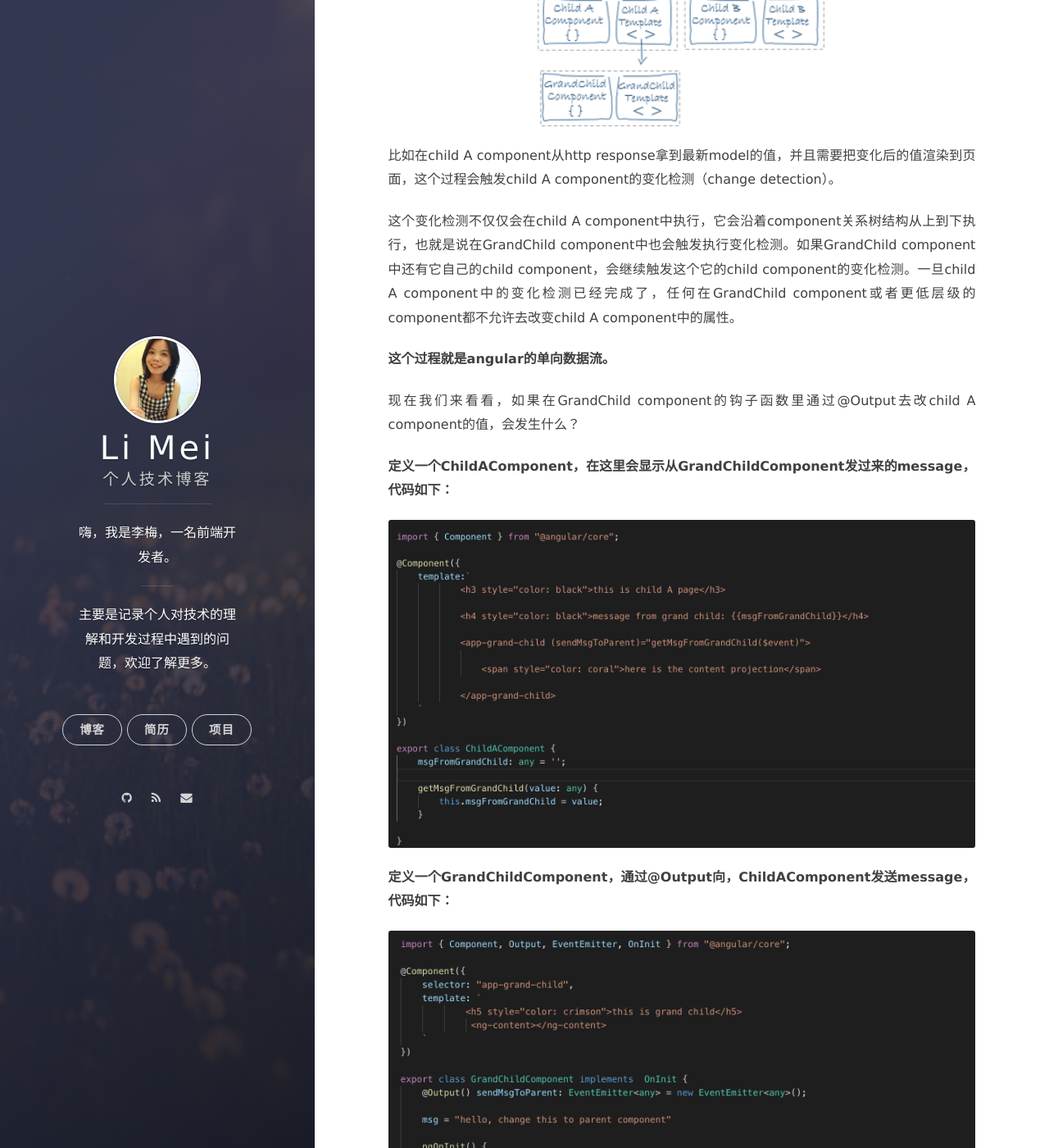
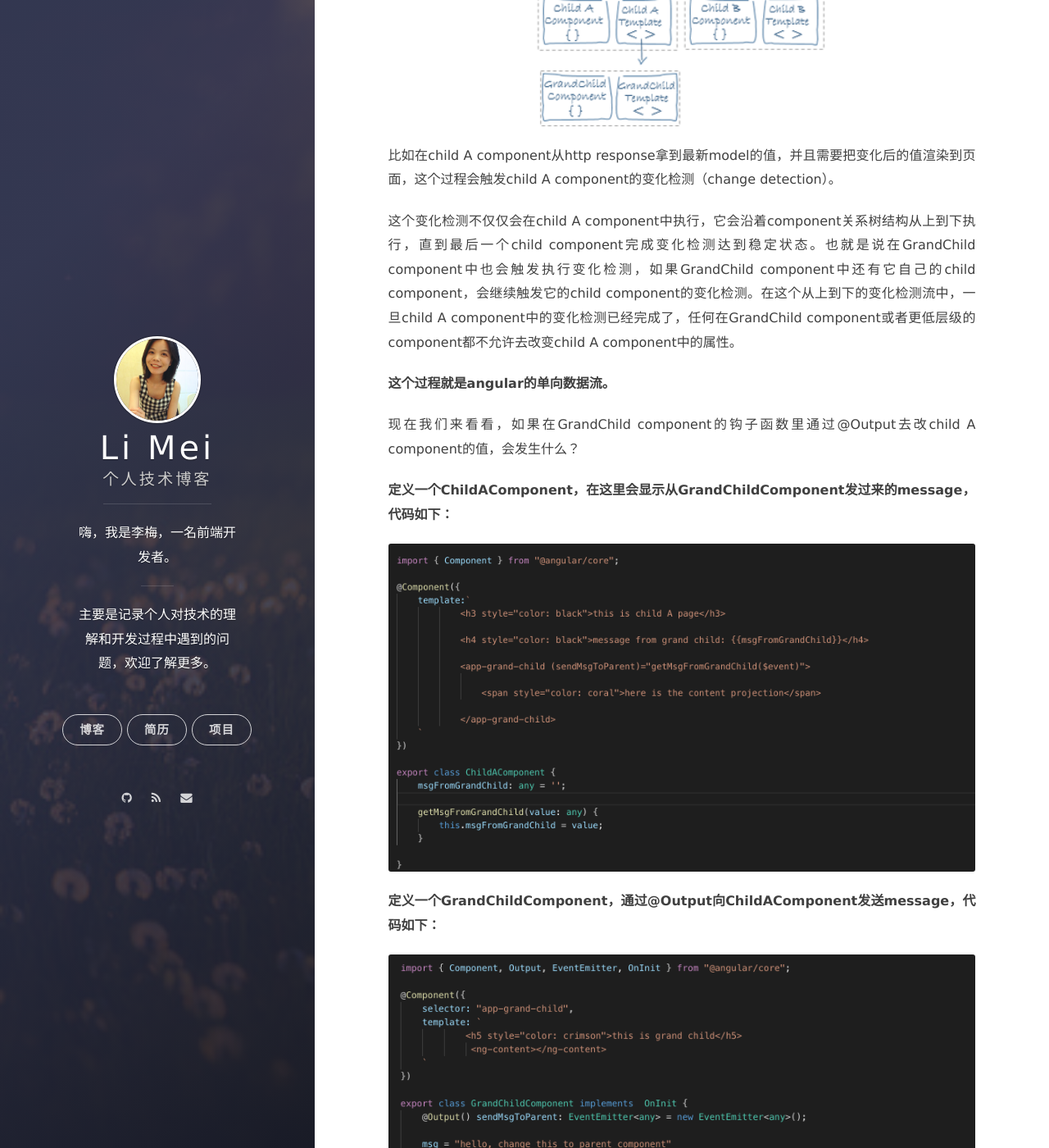
Before and after one commit to LiMeii/LiMeii.github.io, a Jekyll site: the page built from _posts/2019-06-21-angular-unidirectional-data-flow.md, in a window 1280 px wide and 1400 px high, scrolled down 313 px. Shown: the whole window at 82% size. Built offline with Jekyll 4.4.1, drawn with Linux system fonts in a browser that asks for light colours; nearby versions of some CDN libraries; some of the changed text lies outside the part shown.

Commit message:
update unidirectional data flow post

```diff
--- a/_posts/2019-06-21-angular-unidirectional-data-flow.md
+++ b/_posts/2019-06-21-angular-unidirectional-data-flow.md
@@ -11,7 +11,7 @@
 比如在child A component从http response拿到最新model的值，并且需要把变化后的值渲染到页面，这个过程会触发child A component的变化检测（change detection）。
 
 
-这个变化检测不仅仅会在child A component中执行，它会沿着component关系树结构从上到下执行，也就是说在GrandChild component中也会触发执行变化检测。如果GrandChild component中还有它自己的child component，会继续触发这个它的child component的变化检测。一旦child A component中的变化检测已经完成了，任何在GrandChild component或者更低层级的component都不允许去改变child A component中的属性。
+这个变化检测不仅仅会在child A component中执行，它会沿着component关系树结构从上到下执行，直到最后一个child component完成变化检测达到稳定状态。也就是说在GrandChild component中也会触发执行变化检测，如果GrandChild component中还有它自己的child component，会继续触发它的child component的变化检测。在这个从上到下的变化检测流中，一旦child A component中的变化检测已经完成了，任何在GrandChild component或者更低层级的component都不允许去改变child A component中的属性。
 
 
 **这个过程就是angular的单向数据流。**
@@ -23,7 +23,7 @@
 
 ![angular-unidirectional-data-flow](https://limeii.github.io/assets/images/posts/angular/angular-unidirectional-data-flow.png){:height="100%" width="100%"}
 
-**定义一个GrandChildComponent，通过@Output向，ChildAComponent发送message，代码如下：**
+**定义一个GrandChildComponent，通过@Output向ChildAComponent发送message，代码如下：**
 
 ![angular-unidirectional-data-flow](https://limeii.github.io/assets/images/posts/angular/angular-unidirectional-data-flow2.png){:height="100%" width="100%"}
 
@@ -46,7 +46,7 @@
 
 如果把ngAfterViewInit换成ngAfterViewChecked，效果也是一样的，会有同样的错误
 
-**出现这种错误的原因是：**在angular中强制了单向数据流，当有变化的时候，变化检测机制是沿着component关系树结构从上到下执行，任何更低一层级去改上一层级的属性，都不允许。如果是在生产环境里，也就是启用了enableProdMode() 会直接忽略这样的操作，页面也不会显示变化以后的值，也不会报错。但是在开发模式下，在每一次变换检测（change detection）以后，angular会再从上到下再多跑一个变化检测，确保每次改动之后所有的状态是stable的，这个时候发现有低层级改动上一层级的值，就会出现上面那个错误。
+**出现这种错误的原因是：**在angular中强制了单向数据流，当有变化的时候，变化检测机制是沿着component关系树结构从上到下执行，直到最后一个child component变化检测完成，这个完整的变化检测才算结束。在这个过程中，parent component的变化检测完成以后，任何更低一层级去改上一层级的属性，都不允许。如果是在生产环境里，也就是启用了enableProdMode() 会直接忽略这样的操作，页面也不会显示变化以后的值，也不会报错。但是在开发模式下，在每一次变换检测（change detection）以后，angular会从上到下再多跑一个变化检测，确保每次改动之后所有的状态是stable的，这个时候发现有低层级改动上一层级的值，就会出现上面那个错误。
 
 **那为什么在ngAfterViewInit和ngAfterViewChecked会报错，而且其他几个钩子函数里不报错呢？**我们来调试一下他的core.js源代码，具体调试方法如下：
 
@@ -78,12 +78,12 @@
 从上面的分析可以看到：angular在变化检测（change detection）过程中也会去触发生命周期钩子函数。比较有意思的是，有些钩子函数是在DOM Rending/change detection之前触发，有些是在之后触发。
 
 
-最后来总结一下，在angular中低层级的component向上一层级触发检测机制的时候具体流程：
+最后来总结一下，在angular整个页面渲染的过程：
 
 ![angular-unidirectional-data-flow](https://limeii.github.io/assets/images/posts/angular/angular-unidirectional-data-flow7.png){:height="100%" width="100%"}
 
 - 1：更新child component的input bindings，然后会触发child component中OnInit、DoCheck、OnChanges函数，如果页面有ng-content，相应也会触发ngAfterContentInit和ngAfterContentChecked。
-- 2：angular会Rendering把当前component也就是parent component页面。
+- 2：angular会继续渲染当前component也就是parent component页面。
 - 3：触发child component中的变化检测（change detection）。
 - 4：触发child component中的AfterViewInit和theAfterViewChecked。
 
```
